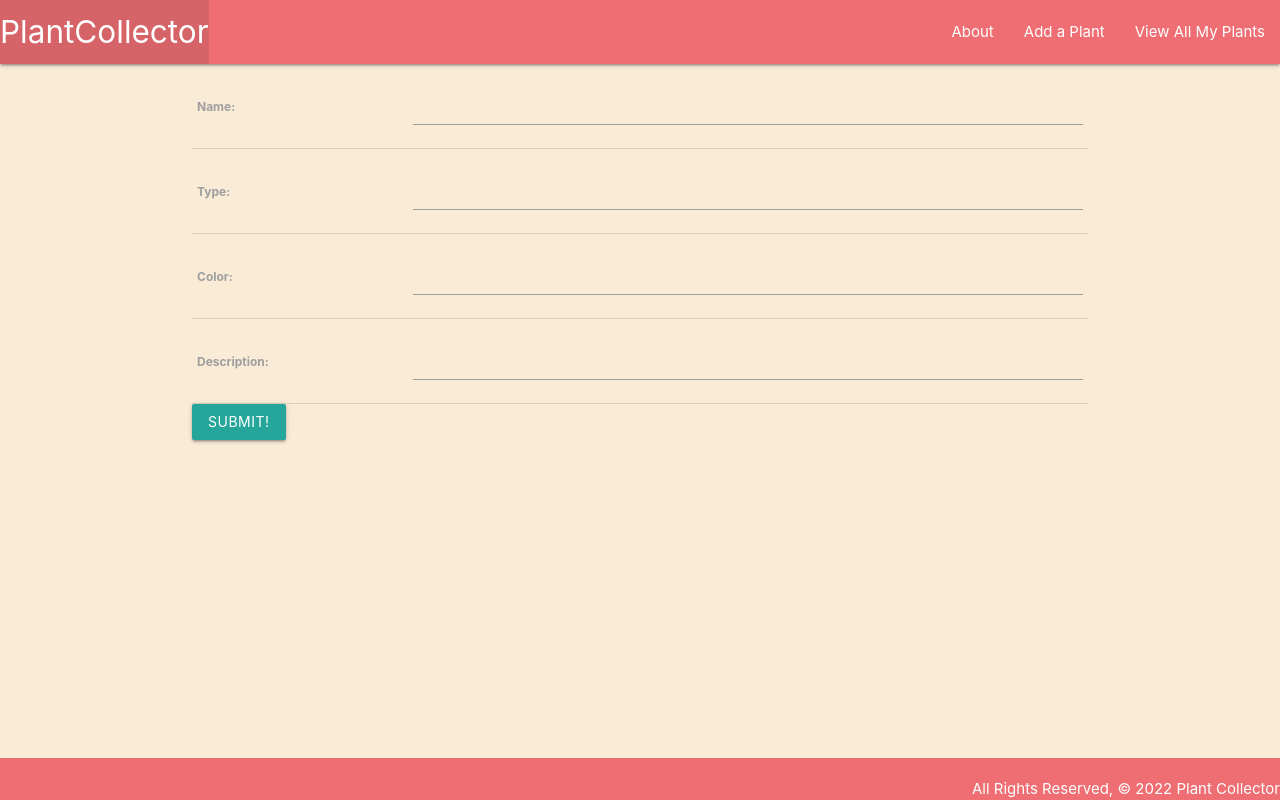
After one commit to nvthompson/plantcollectorlab, a Django app: page /plants/create/ in a window 1280 px wide. The commit adds this page. Run offline with Django 4.2, Linux system fonts and the light colour scheme.

Commit message:
add create route

```diff
--- a/main_app/models.py
+++ b/main_app/models.py
@@ -1,4 +1,5 @@
 from django.db import models
+from django.urls import reverse
 
 # Create your models here.
 class Plant(models.Model):
@@ -9,3 +10,6 @@ class Plant(models.Model):
 
     def __str__(self):
         return self.name
+
+    def get_absolute_url(self):
+        return reverse('detail', kwargs={'plant_id': self.id})
--- a/main_app/templates/base.html
+++ b/main_app/templates/base.html
@@ -21,7 +21,7 @@
           </ul>
           <ul class="right">
             <li><a href="{% url 'about' %}">About</a></li>
-
+            <li><a href="{% url 'plants_create' %}">Add a Plant</a></li>
             <li><a href="{% url 'index' %}">View All My Plants</a></li>
           </ul>
         </div>
--- /dev/null
+++ b/main_app/templates/main_app/plant_form.html
@@ -0,0 +1,10 @@
+{% extends 'base.html' %} {% block content %}
+
+<form action="" method="post">
+  {% csrf_token %}
+  <table>
+    {{ form.as_table }}
+  </table>
+  <input type="submit" value="Submit!" class="btn" />
+</form>
+{% endblock %}
--- a/main_app/urls.py
+++ b/main_app/urls.py
@@ -6,5 +6,5 @@ urlpatterns = [
     path('about/', views.about, name='about'),
     path('plants/', views.plants_index, name='index'),
     path('plants/<int:plant_id>/', views.plants_detail, name='detail'),
-    # path('plants/create/', views.PlantCreate.as_view(), name='plants_create'),
+    path('plants/create/', views.PlantCreate.as_view(), name='plants_create'),
 ]
--- a/main_app/views.py
+++ b/main_app/views.py
@@ -30,6 +30,6 @@ def plants_detail(request, plant_id):
     plant = Plant.objects.get(id=plant_id)
     return render(request, 'plants/detail.html', { 'plant': plant })
 
-# class PlantCreate(CreateView):
-#     model = Plant
-#     fields = '__all__'
+class PlantCreate(CreateView):
+    model = Plant
+    fields = ('name', 'type', 'color', 'description')
```
